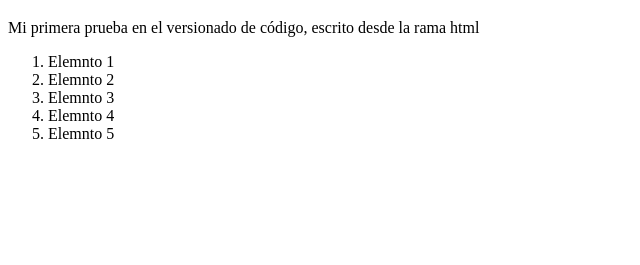
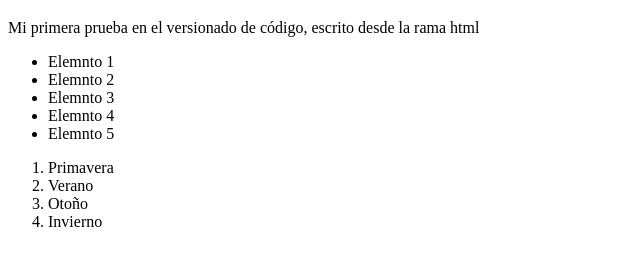
Before and after one commit to AndreePaz/youtube-git, a plain HTML site: page index.html in a window 1280 px wide. Shown: the part 61-326 px from the top of the page, without its empty margins (0-640 px from the left). Drawn offline with Linux system fonts and the light colour scheme.

Commit message:
Agregando las estaciones del año

```diff
--- a/index.html
+++ b/index.html
@@ -8,12 +8,18 @@
 <body>
   <h1>Aprendiendo Git</h1>
   <p>Mi primera prueba en el versionado de código, escrito desde la rama html</p>
-  <ol>
+  <ul>
     <li>Elemnto 1</li>
     <li>Elemnto 2</li>
     <li>Elemnto 3</li>
     <li>Elemnto 4</li>
     <li>Elemnto 5</li>
+  </ul>
+  <ol>
+    <li>Primavera</li>
+    <li>Verano</li>
+    <li>Otoño</li>
+    <li>Invierno</li>
   </ol>
   <script src="index.js"></script>
 </body>
```
